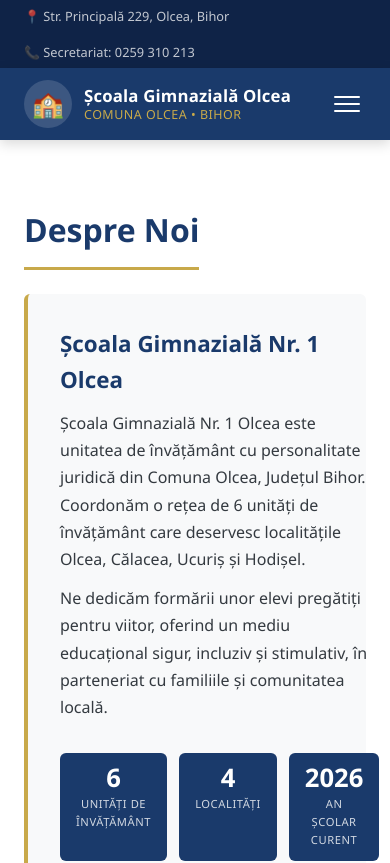
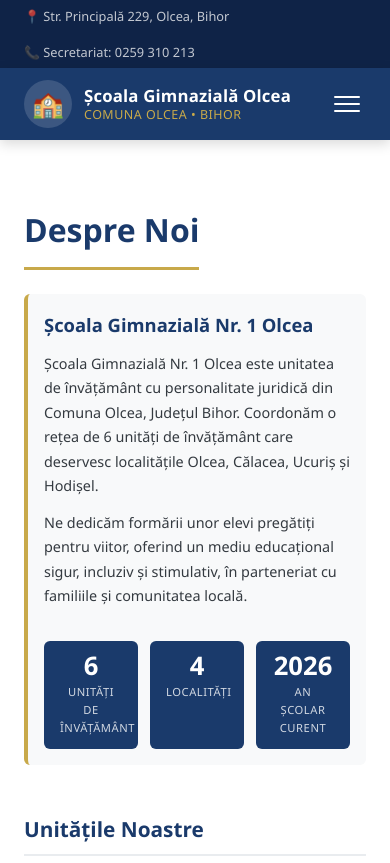
Before and after one commit to bogdanmadear/scoala-olcea, a React (Vite) app: page /despre-noi in a window 390 px wide. Shown: the top 863 px of the page. Built offline with nearby package versions, Linux system fonts and the light colour scheme.

Commit message:
fix: Despre Noi mobile - padding redus, text incadrat, meta wrap

```diff
--- a/src/pages/DespreNoi.css
+++ b/src/pages/DespreNoi.css
@@ -21,6 +21,7 @@
   color: var(--color-gray-800);
   line-height: 1.7;
   margin-bottom: 0.75rem;
+  overflow-wrap: break-word;
 }
 
 .dn-intro__text p:last-child {
@@ -140,15 +141,18 @@
 @media (max-width: 900px) {
   .dn-intro {
     grid-template-columns: 1fr;
+    padding: 1.25rem;
   }
 
   .dn-intro__meta {
     flex-direction: row;
+    flex-wrap: wrap;
     min-width: unset;
   }
 
   .dn-meta-item {
     flex: 1;
+    min-width: 80px;
   }
 
   .dn-grid {
@@ -157,6 +161,18 @@
 }
 
 @media (max-width: 500px) {
+  .dn-intro {
+    padding: 1rem;
+  }
+
+  .dn-intro__titlu {
+    font-size: 1.15rem;
+  }
+
+  .dn-intro__text p {
+    font-size: 0.9rem;
+  }
+
   .dn-grid {
     grid-template-columns: 1fr;
   }
```
